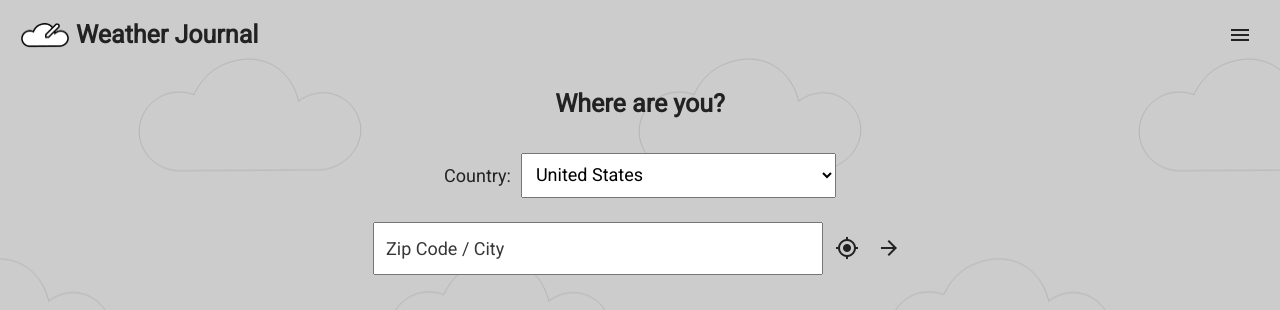
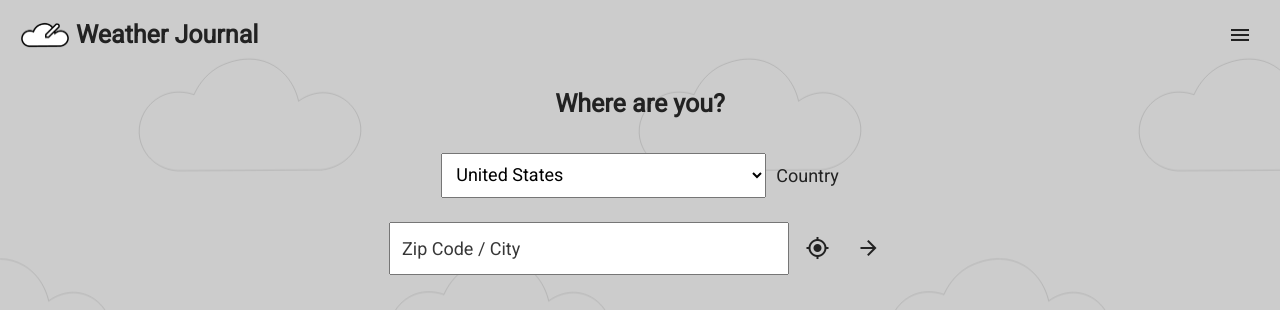
Before and after one commit to davidpage876/weather-journal, a plain HTML site: page website/index.html in a window 1280 px wide. Shown: the top 310 px of the page. Drawn offline with Linux system fonts and the light colour scheme.

Commit message:
feat: Move country select label to right side of field

```diff
--- a/website/css/style.css
+++ b/website/css/style.css
@@ -393,13 +393,14 @@ body {
 .loc-input__country {
     padding: 10px;
     width: 100%;
-    max-width: 315px;
+    max-width: 325px;
 }
 
 .loc-input__row:nth-child(2) {
     display: grid;
-    grid-template-columns: minmax(0, 450px) auto auto;
+    grid-template-columns: minmax(0, 400px) 45px 45px;
     grid-template-areas: "input gps submit";
+    justify-content: center;
     gap: 6px;
 }
 
--- a/website/index.html
+++ b/website/index.html
@@ -61,7 +61,6 @@
                             <h2 class="loc-input__heading">Where are you?</h2>
                             <form method="get" id="loc-input-form" class="loc-input__form">
                                 <div class="loc-input__row">
-                                    <label for="loc-country" class="loc-input__country-label">Country:</label>
                                     <select name="loc-country" class="loc-input__country" id="loc-country" required>
                                         <option value="AF">Afghanistan</option>
                                         <option value="AX">Aland Islands</option>
@@ -316,6 +315,7 @@
                                         <option value="ZM">Zambia</option>
                                         <option value="ZW">Zimbabwe</option>
                                     </select>
+                                    <label for="loc-country" class="loc-input__country-label">Country</label>
                                 </div>
                                 <div class="loc-input__row">
                                     <label for="loc-input" class="loc-input__input-label">Zip Code / City</label>
```
